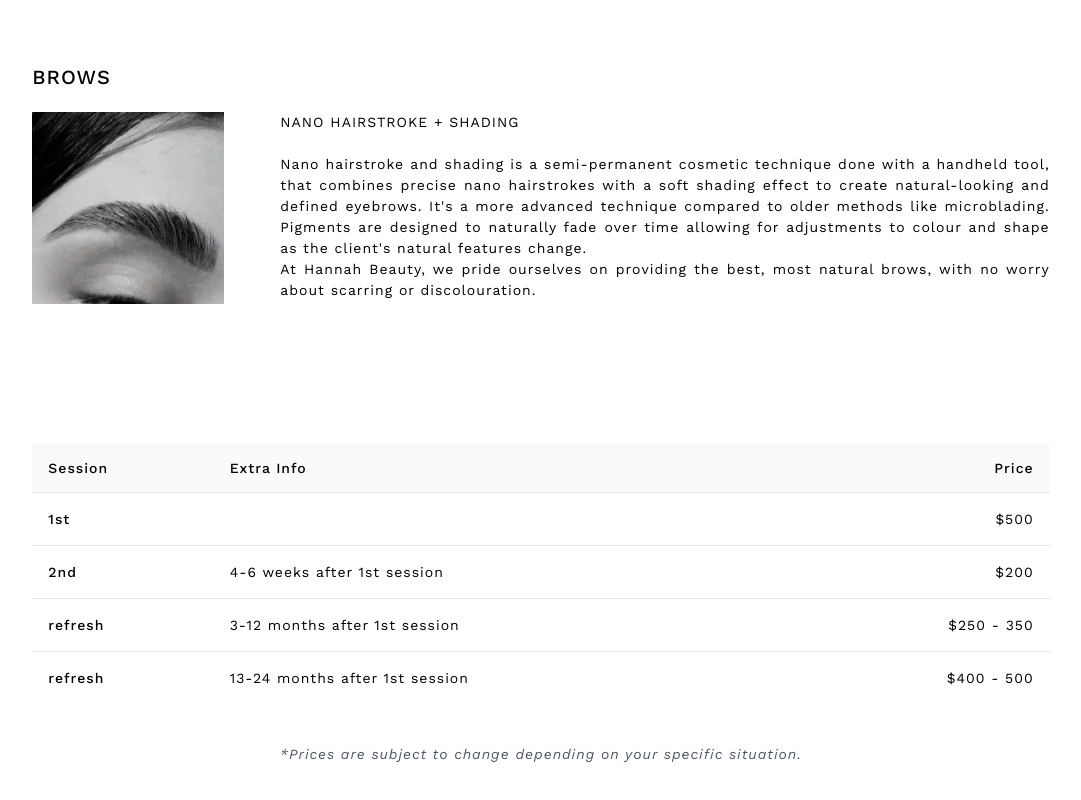
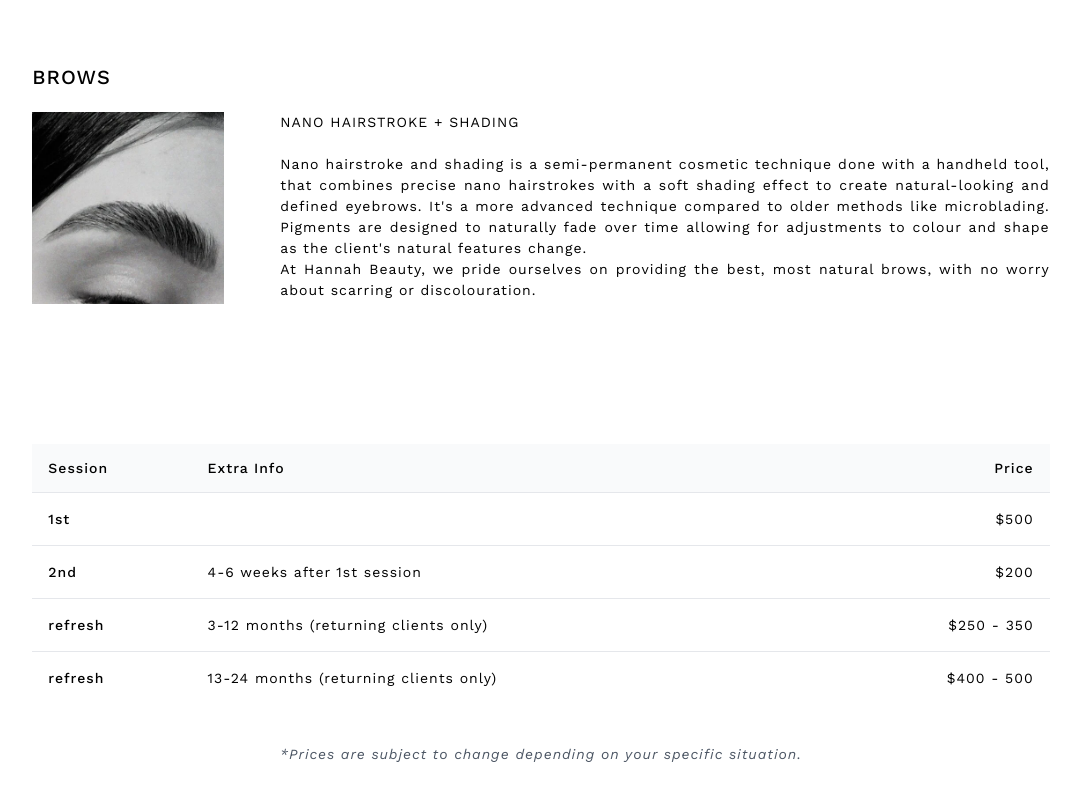
Before and after one commit to lukekimchi/Hannah-Beauty-Website-v1, a React (Vite) app: page /brows in a window 1280 px wide. Shown: the part 262-1062 px from the top of the page, without its empty margins (99-1180 px from the left). Built offline with nearby package versions, Linux system fonts and the light colour scheme.

Commit message:
chore: refresh info update

```diff
--- a/src/constants/services.js
+++ b/src/constants/services.js
@@ -22,13 +22,13 @@ export const servicesData = [
         },
         {
           session: "refresh",
-          extraInfo: "3-12 months after 1st session",
+          extraInfo: "3-12 months (returning clients only)",
           price: "$250 - 350",
         },
         {
           session: "refresh",
           extraInfo:
-            "13-24 months after 1st session",
+            "13-24 months (returning clients only)",
           price: "$400 - 500",
         },
       ],
@@ -79,13 +79,13 @@ export const servicesData = [
         },
         {
           session: "refresh",
-          extraInfo: "3-12 months after 1st session",
+          extraInfo: "3-12 months (returning clients only)",
           price: "$250 - 350",
         },
         {
           session: "refresh",
           extraInfo:
-            "13-24 months after 1st session (1st session price applies)",
+            "13-24 months (returning clients only)",
           price: "$400",
         },
       ],
@@ -119,13 +119,13 @@ export const servicesData = [
         },
         {
           session: "refresh",
-          extraInfo: "3-12 months after 1st session",
+          extraInfo: "3-12 months (returning clients only)",
           price: "$250 - 350",
         },
         {
           session: "refresh",
           extraInfo:
-            "13-24 months after 1st session (1st session price applies)",
+            "13-24 months (returning clients only)",
           price: "$400",
         },
       ],
```
